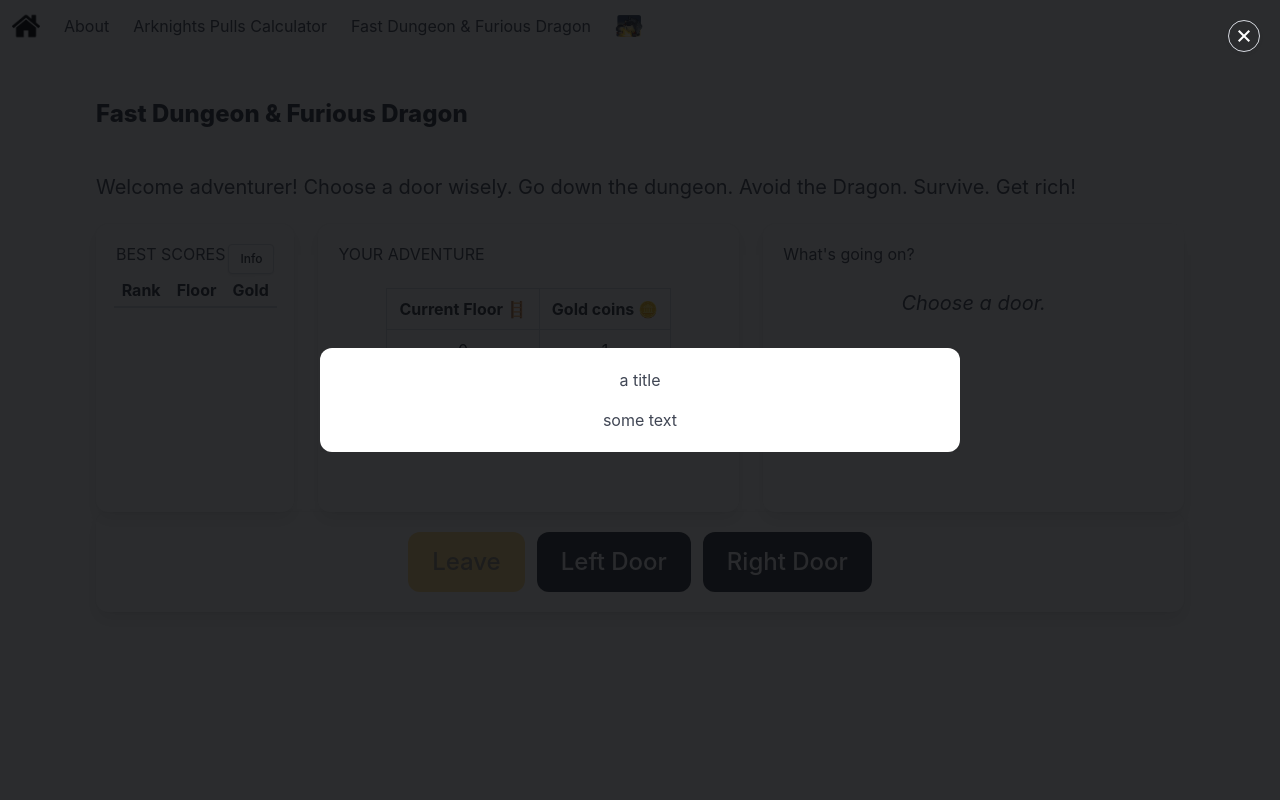
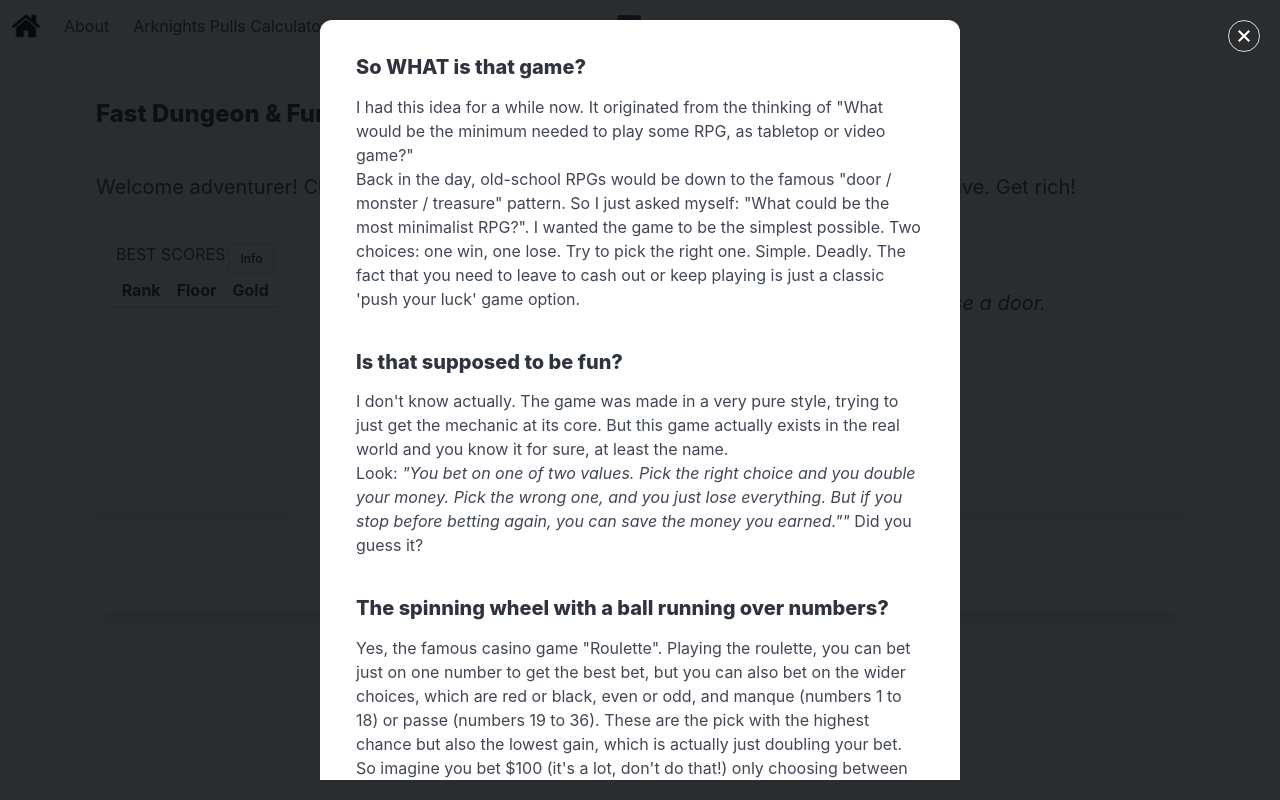
Before and after one commit to vinny-the-bird/dragndropkick, a Vue app: page /fast-dungeon-and-furious-dragon in a window 1280 px wide. Both pictures are taken after a click on the button "Info". Built offline with nearby package versions, Linux system fonts and the light colour scheme.

Commit message:
completed text in modal info

```diff
--- a/src/components/InfoModalFDnFD.vue
+++ b/src/components/InfoModalFDnFD.vue
@@ -9,10 +9,116 @@
     <div class="modal is-active" v-if="isModalOpen">
       <div class="modal-background"></div>
       <div class="modal-content">
-        <div class="box has-text-centered">
-          <p class="mb-4">a title</p>
+        <!-- <div class="box has-text-centered"> -->
+        <div class="box">
+          <div class="text-block">
+            <h4 class="mb-4 title is-5">So WHAT is that game?</h4>
+            <p>
+              I had this idea for a while now. It originated from the thinking
+              of "What would be the minimum needed to play some RPG, as tabletop
+              or video game?" <br />Back in the day, old-school RPGs would be
+              down to the famous "door / monster / treasure" pattern. So I just
+              asked myself: "What could be the most minimalist RPG?". I wanted
+              the game to be the simplest possible. Two choices: one win, one
+              lose. Try to pick the right one. Simple. Deadly. The fact that you
+              need to leave to cash out or keep playing is just a classic 'push
+              your luck' game option.
+            </p>
+          </div>
 
-          <p>some text</p>
+          <div class="text-block">
+            <h4 class="mb-4 title is-5">Is that supposed to be fun?</h4>
+            <p>
+              I don't know actually. The game was made in a very pure style,
+              trying to just get the mechanic at its core. But this game
+              actually exists in the real world and you know it for sure, at
+              least the name. <br />
+              Look:<span class="is-italic">
+                "You bet on one of two values. Pick the right choice and you
+                double your money. Pick the wrong one, and you just lose
+                everything. But if you stop before betting again, you can save
+                the money you earned.""</span
+              >
+              Did you guess it?
+            </p>
+          </div>
+
+          <div class="text-block">
+            <h4 class="mb-4 title is-5">
+              The spinning wheel with a ball running over numbers?
+            </h4>
+            <p>
+              Yes, the famous casino game "Roulette". Playing the roulette, you
+              can bet just on one number to get the best bet, but you can also
+              bet on the wider choices, which are red or black, even or odd, and
+              manque (numbers 1 to 18) or passe (numbers 19 to 36). These are
+              the pick with the highest chance but also the lowest gain, which
+              is actually just doubling your bet. <br />
+              So imagine you bet $100 (it's a lot, don't do that!) only choosing
+              between red and black. And 3 times in a row you get it correct,
+              then boom: that makes it straight to $800. So check your best
+              score, you can multiply the final gold score by a virtual bet you
+              would do (like 1 or 10$ maybe? I don't know, but gamble
+              responsibly!)
+            </p>
+          </div>
+
+          <div class="text-block">
+            <h4 class="mb-4 title is-5">
+              Ho, but I did a good score! So I can get to the casino and start
+              making money?
+            </h4>
+            <p>
+              Hell no way. <br />
+              First, I'm not encouraging gambling, so seek some help if you need
+              it. Second, my little game is strictly 50/50% chance (because I'm
+              cool). The casino roulette is
+              <span class="has-text-weight-bold">NOT</span>. <br />In Europe, it
+              has a green '0', and US roulette has an extra green '00'. Those
+              zeros are no color, neither even nor odd, and out of the 1-36
+              range. So you just lose. It's called the 'house edge', basically
+              the casino advantage to get your money. For single '0', it's
+              ~2.73%, and US is ~5.26%. In both scenarios, your chances go under
+              50%. <br />You can find more about the mathematics on the internet
+              if you're interested in probabilities.
+            </p>
+          </div>
+
+          <div class="text-block">
+            <h4 class="mb-4 title is-5">
+              You baited me with a small game and now you're pushing maths into
+              my head.
+            </h4>
+            <p>Yeah? Sorry... I guess?</p>
+          </div>
+
+          <div class="text-block">
+            <h4 class="mb-4 title is-5">Is that really so bad?</h4>
+            <p>
+              For the US roulette case, more than 5% is huge. It's like you're
+              basically auto-losing a game every 20 games, or paying an extra
+              fee to the casino to play, equal to one of your bets (assuming you
+              always bet the same amount). One way or another: it's a straight
+              loss. <br />To keep it the RPG way, imagine the Dungeon Master
+              says something like this: <br /><span class="is-italic">
+                "To survive the next situation, you need to bet on even or odd
+                for the D20 roll I will do."</span
+              ><br />(A D20 means a die with 20 faces, 1 to 20). You think it's
+              fair, 50% chance to win. Then he adds with a sly smile:
+              <span class="is-italic">
+                "You will also instantly lose if I roll 1 or 2!" </span
+              ><br />
+              Well, what do you think now?
+            </p>
+          </div>
+
+          <div class="text-block">
+            <h4 class="mb-4 title is-5">
+              Please, do not make any more games. Ever.
+            </h4>
+            <p>Can't promise anything.</p>
+          </div>
+
           <button
             class="button modal-close is-large"
             @click="toggleModal"
@@ -44,4 +150,9 @@ function toggleModal() {
 .modal-fade-leave-to {
   opacity: 0;
 }
+
+.text-block {
+  padding: 1rem;
+  margin-bottom: 0.5rem;
+}
 </style>
```
